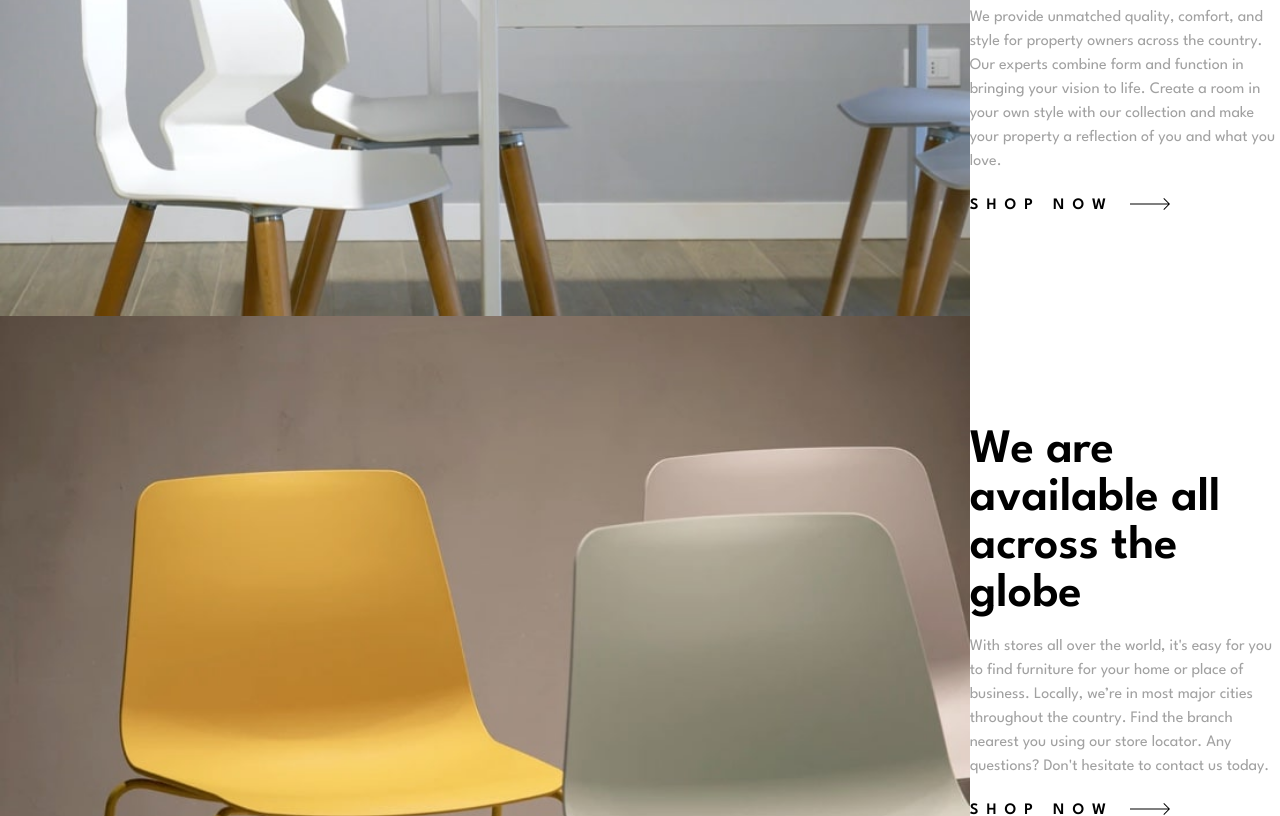
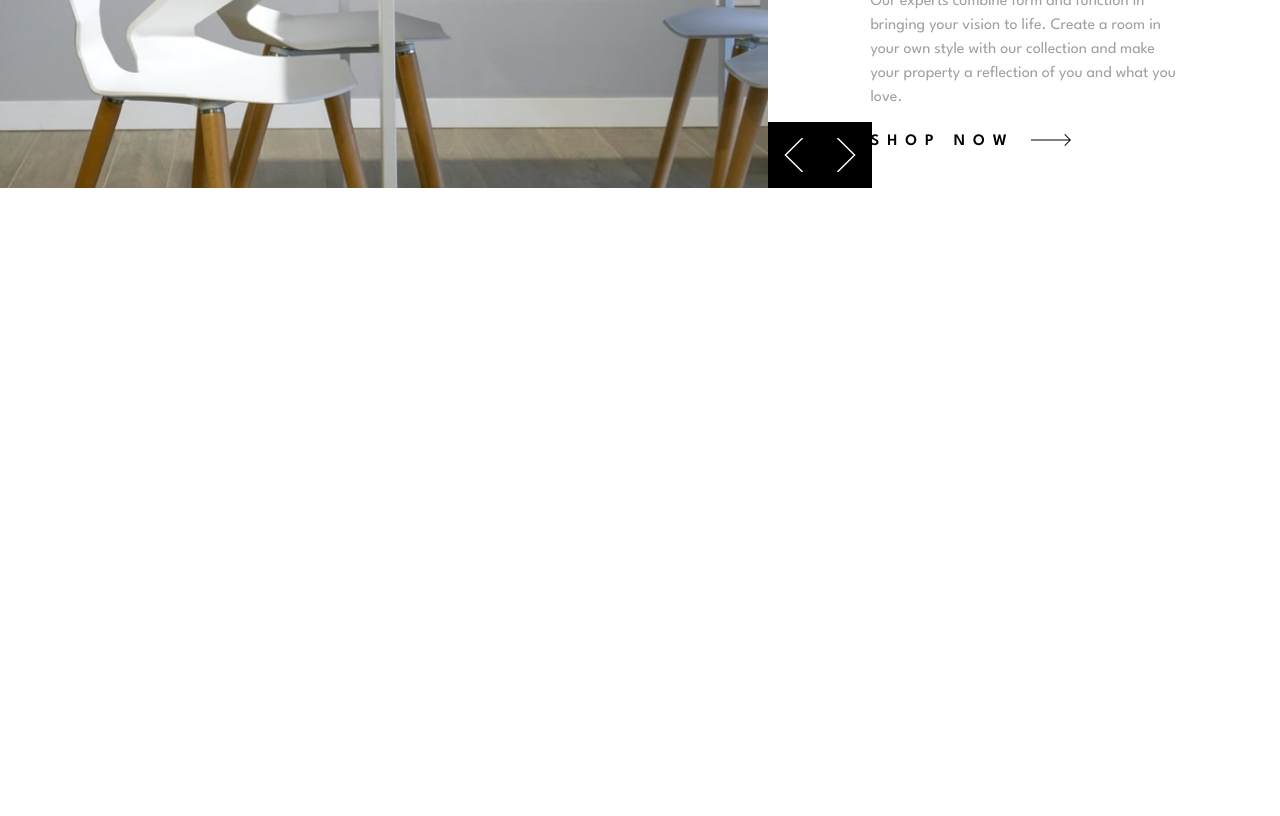
Before and after one commit to aosull97/room-homepage, a React (Vite) app: page / in a window 1280 px wide. Shown: the part 300-1116 px from the top of the page. After the commit the page ends 800 px from the top, so only its background shows below. Built offline with nearby package versions, Linux system fonts and the light colour scheme.

Commit message:
Slider created with button navigation

```diff
--- a/src/components/Slide1.jsx
+++ b/src/components/Slide1.jsx
@@ -1,18 +1,21 @@
 import ShopNow from "./ShopNow";
+import SliderButton from "./SliderButton";
 
-const Slide1 = () => {
+const Slide1 = ({slideRight, slideLeft}) => {
   return (
-    <div>
-      <div className="flex items-center">
-        <div className="">
-          <img
-            src="/images/desktop-image-hero-1.jpg"
-            alt="Image of white chairs seated by a wooden table with a bonsai tree ontop"
-            width={1000}
-          />
-        </div>
-        <div className="w-1/4 place-self-center m-auto">
-          <p className="font-semibold text-5xl">Discover innovative ways to decorate</p>
+    <div className="flex">
+      <div className="w-3/5">
+        <img
+          src="/images/desktop-image-hero-1.jpg"
+          alt="Image of white chairs seated by a wooden table with a bonsai tree ontop"
+          className="w-full"
+        />
+      </div>
+      <div className="w-2/5 flex relative">
+        <div className="w-3/5 m-auto ">
+          <p className="font-semibold text-5xl">
+            Discover innovative ways to decorate
+          </p>
           <p className="text-grey-500 py-4">
             We provide unmatched quality, comfort, and style for property owners
             across the country. Our experts combine form and function in
@@ -21,6 +24,9 @@ const Slide1 = () => {
             you love.
           </p>
           <ShopNow />
+          <div className="absolute bottom-0 left-0 ">
+            <SliderButton slideRight={slideRight} slideLeft={slideLeft} />
+          </div>
         </div>
       </div>
     </div>
--- a/src/components/Slide2.jsx
+++ b/src/components/Slide2.jsx
@@ -1,19 +1,21 @@
 import ShopNow from "./ShopNow";
+import SliderButton from "./SliderButton";
 
-const Slide2 = () => {
+const Slide2 = ({slideRight, slideLeft}) => {
   return (
-    <div>
-      <div className="flex items-center">
-        <div className="">
-          <img
-            src="/images/desktop-image-hero-2.jpg"
-            alt="Image of three chairs, one yellow, one pink, and one grey"
-            width={1000}
-          />
-        </div>
-        <div className="w-1/4 place-self-center m-auto">
+    <div className="flex">
+      <div className="w-3/5">
+        <img
+          src="/images/desktop-image-hero-2.jpg"
+          alt="Image of three chairs, one yellow, one pink, and one grey"
+          className="w-full"
+        />
+      </div>
+      <div className="w-2/5 flex relative">
+        <div className="w-3/5 m-auto ">
           <p className="font-semibold text-5xl">
-            We are available all across the globe</p>
+            We are available all across the globe
+          </p>
           <p className="text-grey-500 py-4">
             With stores all over the world, it's easy for you to find furniture
             for your home or place of business. Locally, we’re in most major
@@ -21,6 +23,9 @@ const Slide2 = () => {
             store locator. Any questions? Don't hesitate to contact us today.
           </p>
           <ShopNow />
+          <div className="absolute bottom-0 left-0 ">
+            <SliderButton slideRight={slideRight} slideLeft={slideLeft} />
+          </div>
         </div>
       </div>
     </div>
--- a/src/components/Slide3.jsx
+++ b/src/components/Slide3.jsx
@@ -1,17 +1,18 @@
 import ShopNow from "./ShopNow";
+import SliderButton from "./SliderButton";
 
-const Slide3 = () => {
+const Slide3 = ({slideRight, slideLeft}) => {
   return (
-    <div>
-      <div className="flex items-center">
-        <div className="">
-          <img
-            src="/images/desktop-image-hero-3.jpg"
-            alt="Image of a black fold out chair"
-            width={1000}
-          />
-        </div>
-        <div className="w-1/4 place-self-center m-auto">
+    <div className="flex">
+      <div className="w-3/5">
+        <img
+          src="/images/desktop-image-hero-3.jpg"
+          alt="Image of a black fold out chair"
+          className="w-full"
+        />
+      </div>
+      <div className="w-2/5 flex relative">
+        <div className="w-3/5 m-auto ">
           <p className="font-semibold text-5xl">
             Manufactured with the best materials
           </p>
@@ -23,6 +24,9 @@ const Slide3 = () => {
             want for their home and office.
           </p>
           <ShopNow />
+          <div className="absolute bottom-0 left-0 ">
+            <SliderButton slideRight={slideRight} slideLeft={slideLeft} />
+          </div>
         </div>
       </div>
     </div>
--- a/src/components/Slider.jsx
+++ b/src/components/Slider.jsx
@@ -1,15 +1,47 @@
-import Slide1 from "./Slide1"
-import Slide2 from "./Slide2"
-import Slide3 from "./Slide3"
+import Slide1 from "./Slide1";
+import Slide2 from "./Slide2";
+import Slide3 from "./Slide3";
+import { useState } from "react";
 
 const Slider = () => {
-  return (
-    <div>
-        <Slide1 />
-        <Slide2 />
-        <Slide3 />
-    </div>
-  )
-}
+  const [slideNumber, setSlideNumber] = useState(1);
 
-export default Slider
+  const slideRight = () => {
+    if (slideNumber === 3) {
+      setSlideNumber(1);
+    } else {
+      setSlideNumber(slideNumber + 1);
+    }
+  };
+
+  const slideLeft = () => {
+    if (slideNumber === 1) {
+      setSlideNumber(3);
+    } else {
+      setSlideNumber(slideNumber - 1);
+    }
+  };
+
+
+  if (slideNumber === 1) {
+    return (
+      <div>
+        <Slide1 slideRight={slideRight} slideLeft={slideLeft}  />
+      </div>
+    );
+  } else if (slideNumber === 2) {
+    return (
+      <div>
+        <Slide2  slideRight={slideRight} slideLeft={slideLeft} />
+      </div>
+    );
+  } else if (slideNumber === 3) {
+    return (
+      <div>
+        <Slide3  slideRight={slideRight} slideLeft={slideLeft} />
+      </div>
+    );
+  }
+};
+
+export default Slider;
--- /dev/null
+++ b/src/components/SliderButton.jsx
@@ -0,0 +1,29 @@
+const SliderButton = ({ slideRight, slideLeft }) => {
+
+  return (
+    <div className="flex">
+      <div>
+        <button onClick={slideLeft} className="bg-black p-4 hover:bg-grey-800">
+          <img
+            src="/images/icon-angle-left.svg"
+            alt="arrow icon"
+            height={20}
+            width={20}
+          />
+        </button>
+      </div>
+      <div>
+        <button onClick={slideRight} className="bg-black p-4 hover:bg-grey-800">
+          <img
+            src="/images/icon-angle-right.svg"
+            alt="arrow icon"
+            height={20}
+            width={20}
+          />
+        </button>
+      </div>
+    </div>
+  );
+};
+
+export default SliderButton;
```
